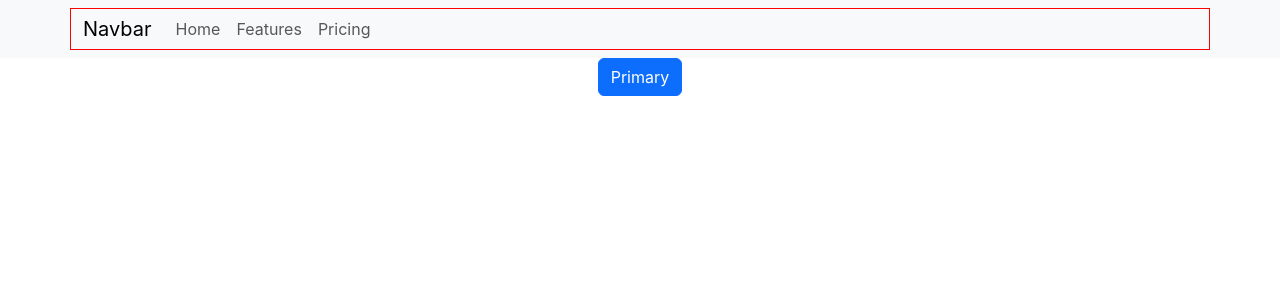
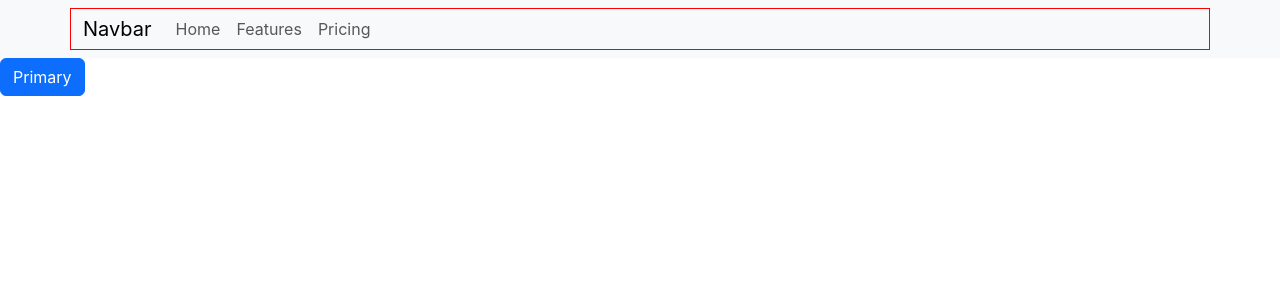
Before and after one commit to hijiyun/shopping-mall, a React (Create React App) app: page / in a window 1280 px wide. Shown: the top 300 px of the page. Built offline with nearby package versions, Linux system fonts and the light colour scheme.

Commit message:
navbar Update

```diff
--- a/src/App.css
+++ b/src/App.css
@@ -1,6 +1,23 @@
 .App {
-  text-align: center;
+  position: fixed;
+  width: 100%;
+  top: 0px;
+  z-index: 99;
 }
 #nav-container{
   border: 1px solid red;
 }
+
+.nav-icon{
+  font-weight: lighter;
+  width: 25px;
+  margin-right: 10px;
+  color: skyblue;
+  }
+#nav{
+  padding: 0 100px;
+  margin: auto 0;
+}
+a{
+  text-decoration: none;
+}
```
